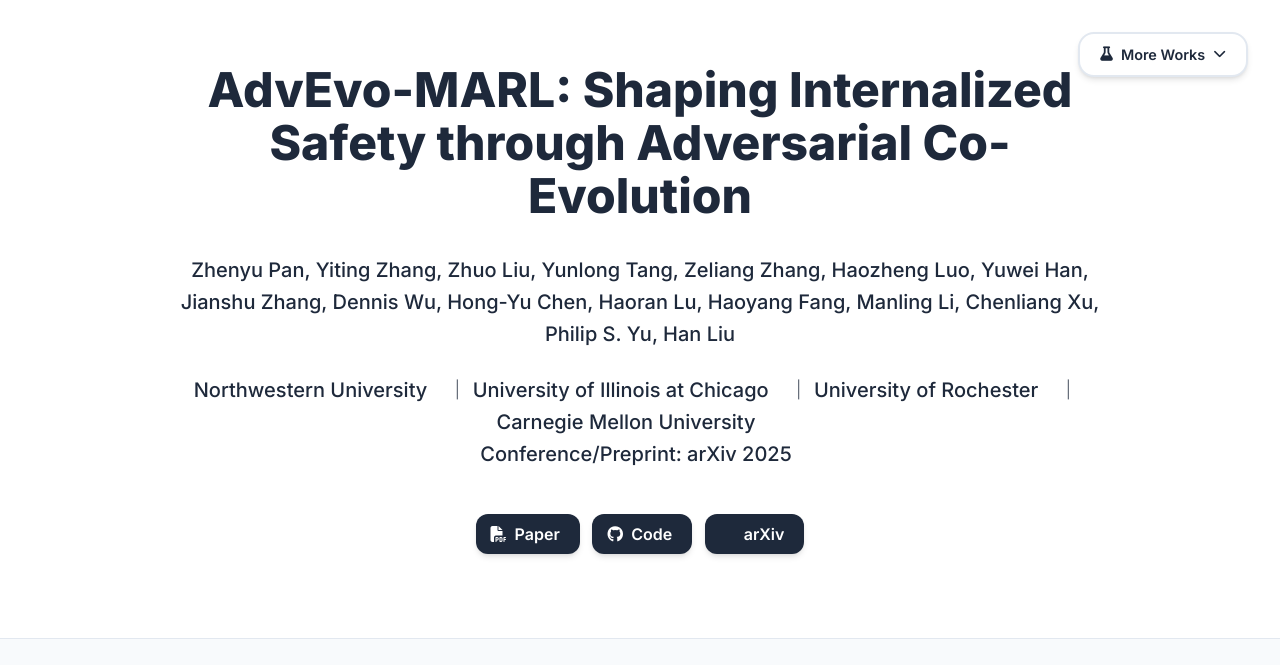
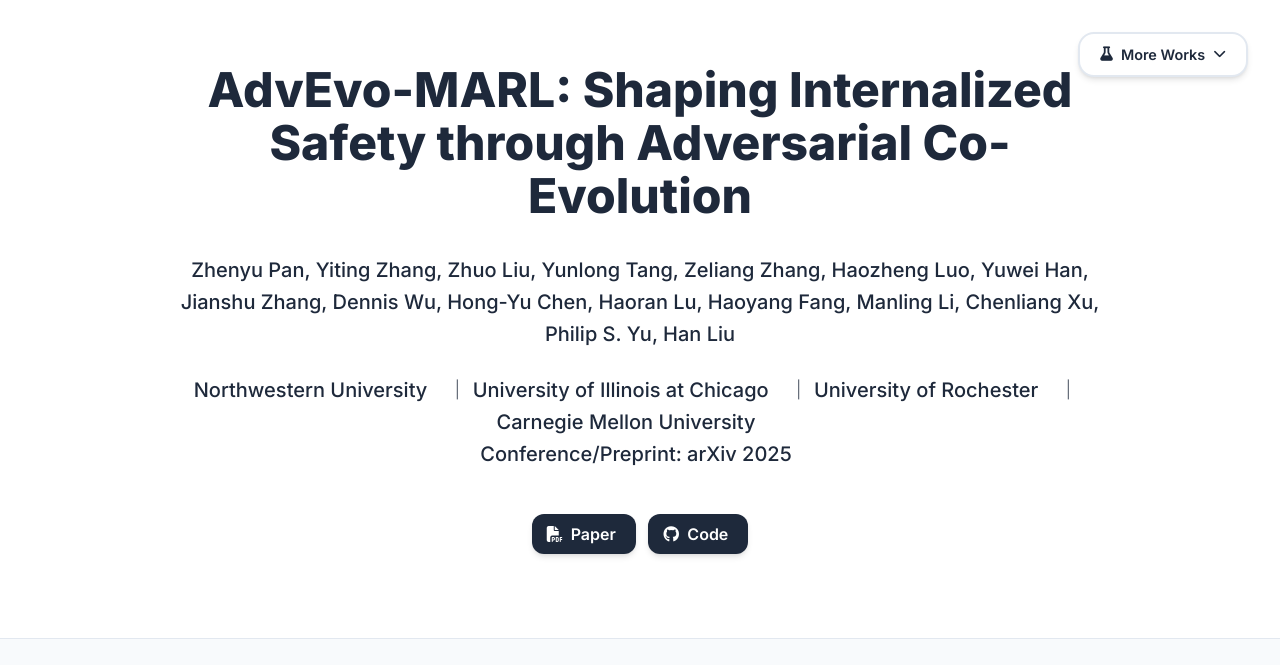
Before and after one commit to DandelionAI007/AdvEvoMARL, a plain HTML site: page index.html in a window 1280 px wide. Shown: the top 665 px of the page. Drawn offline with nearby package versions, Linux system fonts and the light colour scheme; some icons are missing.

Commit message:
Update index.html

```diff
--- a/index.html
+++ b/index.html
@@ -224,7 +224,7 @@
               <div class="column has-text-centered">
                 <div class="publication-links">
                   <span class="link-block">
-                    <a href="https://arxiv.org/pdf/2510.01586.pdf" target="_blank" class="external-link button is-normal is-rounded is-dark">
+                    <a href="https://arxiv.org/abs/2510.01586" target="_blank" class="external-link button is-normal is-rounded is-dark">
                       <span class="icon"><i class="fas fa-file-pdf"></i></span>
                       <span>Paper</span>
                     </a>
@@ -233,12 +233,6 @@
                     <a href="https://github.com/YOUR_REPO/advevo-marl" target="_blank" class="external-link button is-normal is-rounded is-dark">
                       <span class="icon"><i class="fab fa-github"></i></span>
                       <span>Code</span>
-                    </a>
-                  </span>
-                  <span class="link-block">
-                    <a href="https://arxiv.org/abs/2510.01586" target="_blank" class="external-link button is-normal is-rounded is-dark">
-                      <span class="icon"><i class="ai ai-arxiv"></i></span>
-                      <span>arXiv</span>
                     </a>
                   </span>
                 </div>
```
